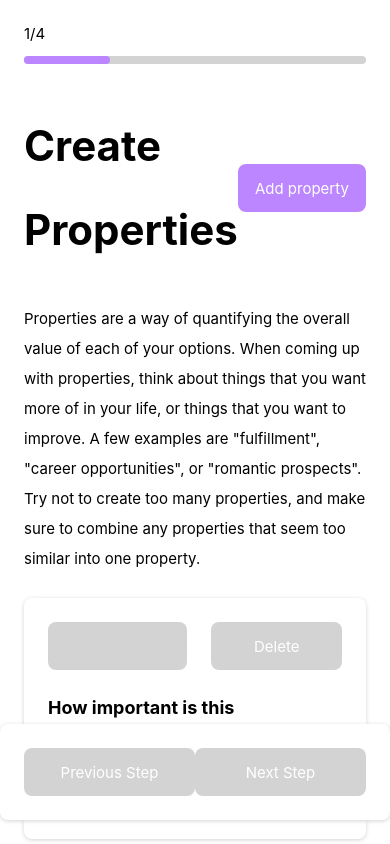
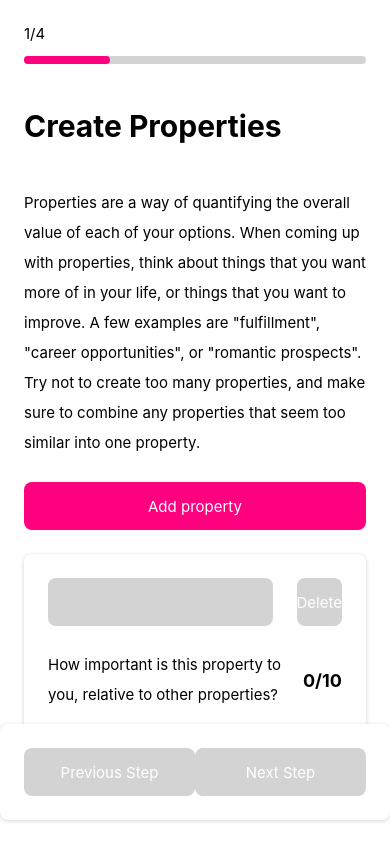
Before and after one commit to eemebarbe/decisionator, a React (Create React App) app: page / in a window 390 px wide. Both pictures are taken after a click on the button "Get Started". Built offline with nearby package versions, Linux system fonts and the light colour scheme.

Commit message:
some mobile styles

```diff
--- a/src/App.tsx
+++ b/src/App.tsx
@@ -14,7 +14,7 @@ function App() {
     const [page, setPage] = useState(0)
     const [startQuestionnaire, setStartQuestionnaire] = useState(false)
     const styleMode = window.localStorage.getItem("styleMode")
-    const { userState, userDispatch } = useContext(UserContext)
+    const { userState } = useContext(UserContext)
 
     useEffect(() => {
         if (!styleMode) {
@@ -54,15 +54,19 @@ function App() {
         }
     }
 
+    const navClick = (direction: boolean) => {
+        setPage(direction ? page + 1 : page - 1)
+    }
+
     const navigation = () => {
         return (
             <Alignment>
                 <Navigation>
                     <div>
-                        <Button disabled={!page} onClick={() => setPage(page - 1)}>
+                        <Button disabled={!page} onClick={() => navClick(false)}>
                             Previous Step
                         </Button>
-                        <Button disabled={disableNextButton()} onClick={() => setPage(page + 1)}>
+                        <Button disabled={disableNextButton()} onClick={() => navClick(true)}>
                             Next Step
                         </Button>
                     </div>
--- a/src/components/Button.js
+++ b/src/components/Button.js
@@ -23,7 +23,7 @@ const Button = styled.button`
     align-items: center;
     justify-content: center;
     @media (max-width: 480px) {
-        width: 100%;
+        width: ${(props) => (props.square ? `${metrics.baseUnit * 6}px` : `100%`)};
     }
 `
 
--- a/src/contexts/userContext.tsx
+++ b/src/contexts/userContext.tsx
@@ -16,11 +16,6 @@ type Actions =
     | { type: "UPDATE_OPTION"; payload: Option }
     | { type: "DELETE_OPTION"; payload: Option }
     | { type: "styleMode"; payload: string }
-
-type ContextApi = {
-    state: typeof initialState
-    dispatch: React.Dispatch<Actions>
-}
 
 const initialState = {
     properties: [],
--- a/src/pages/Grades.tsx
+++ b/src/pages/Grades.tsx
@@ -1,7 +1,6 @@
-import React, { useContext, useEffect } from "react"
+import React, { useContext } from "react"
 import styled from "styled-components"
 import { Form, H1, Slider, Card, H2, P } from "../components"
-import { metrics } from "../themes"
 import { UserContext } from "../contexts/userContext"
 import { Property, Option } from "../interfaces"
 
--- a/src/pages/Options.tsx
+++ b/src/pages/Options.tsx
@@ -34,6 +34,7 @@ function Options() {
                                 placeholder="Name of option"
                             />
                             <Button
+                                square
                                 marginLeft
                                 disabled={userState.options.length <= 1}
                                 small
@@ -59,11 +60,15 @@ function Options() {
         <>
             <Alignment>
                 <H1>Create Options</H1>
-                <Button disabled={!userState.options.length} onClick={(e: React.SyntheticEvent) => addEntry(e)}>
-                    Add option
-                </Button>
             </Alignment>
             <P>List at least two options that you're choosing between.</P>
+            <Button
+                marginBottom
+                disabled={!userState.options.length}
+                onClick={(e: React.SyntheticEvent) => addEntry(e)}
+            >
+                Add option
+            </Button>
             {entries()}
         </>
     )
--- a/src/pages/Properties.tsx
+++ b/src/pages/Properties.tsx
@@ -1,4 +1,4 @@
-import React, { useState, useEffect, useContext } from "react"
+import React, { useEffect, useContext } from "react"
 import styled from "styled-components"
 import { Form, H1, H2, Input, Slider, Button, Card, P } from "../components"
 import { UserContext } from "../contexts/userContext"
@@ -35,6 +35,7 @@ function CreateProperties() {
                         />
                         <Button
                             disabled={userState.properties.length <= 1}
+                            square
                             marginBottom
                             marginLeft
                             small
@@ -44,7 +45,7 @@ function CreateProperties() {
                         </Button>
                     </Alignment>
                     <Alignment>
-                        <H2>How important is this property to you, relative to other properties?</H2>
+                        <P>How important is this property to you, relative to other properties?</P>
                         <H2>{property.weight}/10</H2>
                     </Alignment>
                     <Slider
@@ -76,18 +77,16 @@ function CreateProperties() {
 
     return (
         <>
-            <Alignment>
-                <H1>Create Properties</H1>
-                <Button disabled={!userState.properties.length} onClick={createNewProperty}>
-                    Add property
-                </Button>
-            </Alignment>
+            <H1>Create Properties</H1>
             <P>
                 Properties are a way of quantifying the overall value of each of your options. When coming up with
                 properties, think about things that you want more of in your life, or things that you want to improve. A
                 few examples are "fulfillment", "career opportunities", or "romantic prospects". Try not to create too
                 many properties, and make sure to combine any properties that seem too similar into one property.
             </P>
+            <Button marginBottom disabled={!userState.properties.length} onClick={createNewProperty}>
+                Add property
+            </Button>
             {entries()}
         </>
     )
@@ -97,6 +96,8 @@ const Alignment = styled.div`
     display: flex;
     justify-content: space-between;
     align-items: center;
+    @media (max-width: 480px) {
+    }
 `
 
 export default CreateProperties
--- a/src/pages/Results.tsx
+++ b/src/pages/Results.tsx
@@ -3,7 +3,6 @@ import styled from "styled-components"
 import { H1, H2, P, Card, GraphBar } from "../components"
 import { UserContext } from "../contexts/userContext"
 import { Option, Property } from "../interfaces"
-import { metrics } from "../themes"
 
 function Results() {
     const { userState, userDispatch } = useContext(UserContext)
--- a/src/pages/Welcome.tsx
+++ b/src/pages/Welcome.tsx
@@ -1,6 +1,5 @@
-import React, { useEffect, useContext } from "react"
-import styled from "styled-components"
-import { H1, H2, P, Card, Button } from "../components"
+import React from "react"
+import { H1, H2, P, Button } from "../components"
 
 interface WelcomeProps {
     start: () => void
@@ -10,6 +9,10 @@ function Welcome(props: WelcomeProps) {
     return (
         <>
             <H1>Decisionator</H1>
+            <H2>Just a random project to get me familiar with Typescript, tbh.</H2>
+            <Button marginBottom onClick={() => props.start()}>
+                Get Started
+            </Button>
             <P>
                 It's difficult to quantify all of the factors that go into why you should do this thing instead of that
                 thing. And when you really think about it, it's pretty concerning how informal our decision making tends
@@ -20,15 +23,8 @@ function Welcome(props: WelcomeProps) {
                 take, which city to move to, how to allocate your money. It's a simple formula, but it helps you to
                 perform a calculation that's somewhat difficult to do in your head.
             </P>
-            <Button onClick={() => props.start()}>Get Started</Button>
         </>
     )
 }
 
-const Alignment = styled.div`
-    display: flex;
-    justify-content: space-between;
-    align-items: center;
-`
-
 export default Welcome
--- a/src/themes/colors.js
+++ b/src/themes/colors.js
@@ -1,6 +1,6 @@
 const main = {
     inactive: "rgb(211, 211, 211)",
-    primaryButton: "rgb(187,134,255)",
+    primaryButton: "rgb(255,0,127)",
     mainText: "rgb(0, 0, 0)",
     detailText: "rgb(255, 255, 255)",
     secondaryColor: "rgb(207, 102, 121)",
@@ -14,7 +14,7 @@ const main = {
 
 const dark = {
     inactive: "rgb(80, 80, 80)",
-    primaryButton: "rgb(187,134,255)",
+    primaryButton: "rgb(255,0,127)",
     mainText: "rgb(255, 255, 255)",
     detailText: "rgb(255, 255, 255)",
     secondaryColor: "rgb(207, 102, 121)",
--- a/src/themes/metrics.js
+++ b/src/themes/metrics.js
@@ -3,33 +3,33 @@ const metrics = {
     baseFontUnit: 12,
     globalBorderRadius: 8,
     get bodyWidth() {
-        return this.baseUnit * 128;
+        return this.baseUnit * 128
     },
     get bodyPadding() {
-        return this.baseUnit * 3;
+        return this.baseUnit * 3
     },
     get mobileMenuHeight() {
-        return this.baseUnit * 4;
+        return this.baseUnit * 4
     },
     get headerHeight() {
-        return this.baseUnit * 9;
+        return this.baseUnit * 9
     },
     get smallText() {
-        return this.baseFontUnit * 1.25;
+        return this.baseFontUnit * 1.25
     },
     get regularText() {
-        return this.baseFontUnit * 1.5;
+        return this.baseFontUnit * 1.5
     },
     get H1() {
-        return this.baseFontUnit * 4;
+        return this.baseFontUnit * 4
     },
     get H2() {
-        return this.baseFontUnit * 2;
+        return this.baseFontUnit * 2
     },
     get H1Mobile() {
-        return this.baseFontUnit * 3.5;
+        return this.baseFontUnit * 2.5
     },
     animationLength: 400,
-};
+}
 
-export default metrics;
+export default metrics
```
